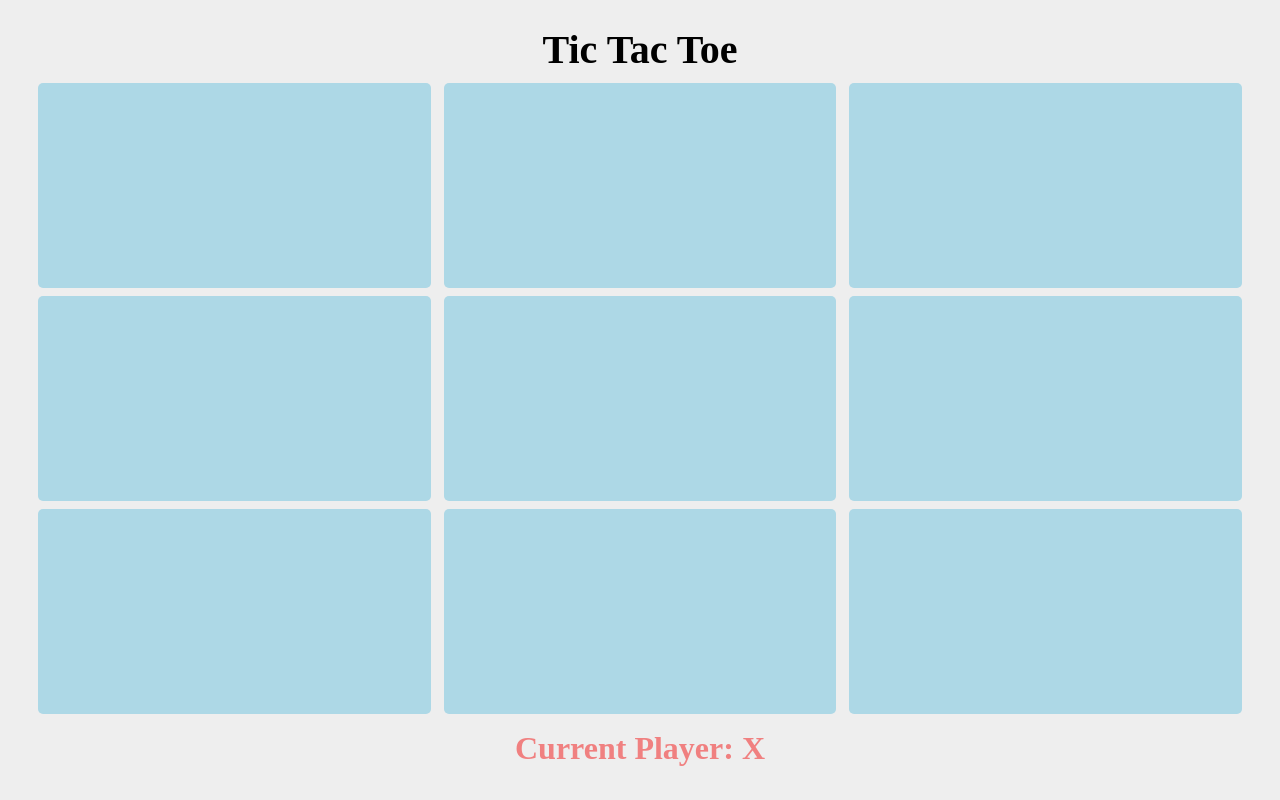
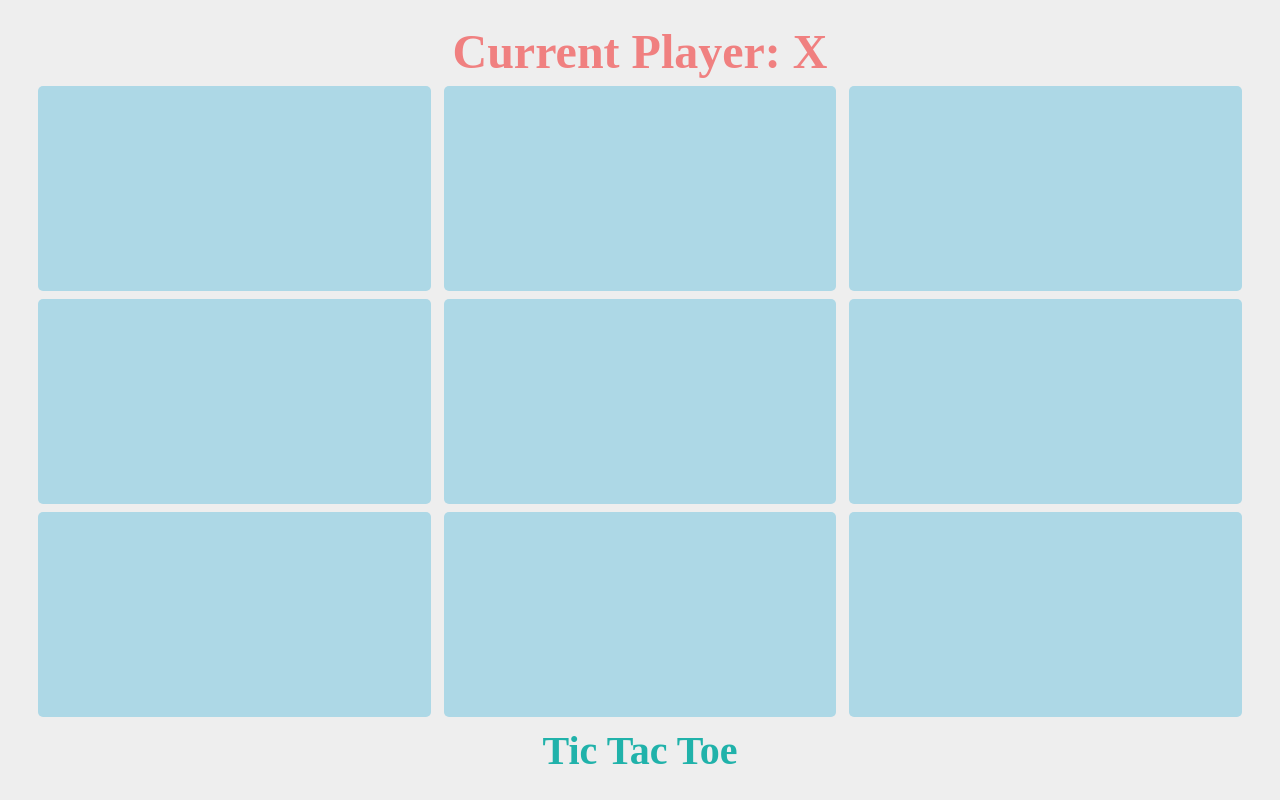
Before and after one commit to sajjathossain/react-tic-tac-toe, a React (Create React App) app: page / in a window 1280 px wide. Built offline with nearby package versions, Linux system fonts and the light colour scheme.

Commit message:
Changed UI | fixed bug

```diff
--- a/src/App.css
+++ b/src/App.css
@@ -12,7 +12,7 @@ h6 {
   height: 100%;
   width: 100%;
   display: grid;
-  grid-template-rows: auto 1fr;
+  grid-template-rows: 1fr auto;
   padding: 2vh 3vw;
 }
 
@@ -21,11 +21,12 @@ h6 {
   font-size: 2.5rem;
   font-weight: 700;
   text-align: center;
+  color: lightseagreen;
 }
 
 .container {
   display: grid;
-  grid-template-rows: 90% auto;
+  grid-template-rows: auto 90%;
   place-items: center;
 }
 
--- a/src/App.js
+++ b/src/App.js
@@ -8,11 +8,11 @@ function App() {
   return (
     <DataProvider>
       <div className="App">
+        <div className="container">
+          <Components.GameScore />
+          <Components.GameBoard />
+        </div>
         <div className="game-name">Tic Tac Toe</div>
-        <div className="container">
-          <Components.GameBoard />
-          <Components.GameScore />
-        </div>
       </div>
     </DataProvider>
   );
--- a/src/components/GameBoard/GameBoard.jsx
+++ b/src/components/GameBoard/GameBoard.jsx
@@ -16,11 +16,10 @@ const GameBoard = () => {
     const getData = async () => {
       setCubeData(boardValues)
       loading.setIsLoading(false)
-      console.log(boardValues["c0"])
     }
 
     getData()
-  }, [boardValues, currentPlayer])
+  }, [boardValues, currentPlayer, loading])
 
   return (
       loading.isLoading ? <h2>Loading...</h2> :
--- a/src/components/GameScore/GameScore.jsx
+++ b/src/components/GameScore/GameScore.jsx
@@ -5,9 +5,9 @@ import {useContext} from 'react';
 const GameScore = () => {
     const {currentPlayer } = useContext(GameData);
     return (
-        <div>
-            <h1 style={{ color: currentPlayer === "X" ? 'lightcoral' : 'lightseagreen' }}>Current Player: {currentPlayer}</h1>
-        </div>
+        <>
+            <div className={styles.gameScore} style={{ color: currentPlayer === "X" ? 'lightcoral' : 'lightseagreen' }}>Current Player: {currentPlayer}</div>
+        </>
     )
 }
 
--- a/src/components/GameScore/GameScore.module.css
+++ b/src/components/GameScore/GameScore.module.css
@@ -0,0 +1,4 @@
+.gameScore {
+  font-size: 3rem;
+  font-weight: bold;
+}
--- a/src/contexts/GameData.js
+++ b/src/contexts/GameData.js
@@ -67,7 +67,7 @@ export const DataProvider = ({ children }) => {
         }
 
         // ! 3 4 5
-        if(boardValues["c3"].player !== "" && boardValues["c4"].player !== "" && boardValues["c6"].player !== ""){
+        if(boardValues["c3"].player !== "" && boardValues["c4"].player !== "" && boardValues["c5"].player !== ""){
             if(boardValues["c3"].player === boardValues["c4"].player && boardValues["c4"].player === boardValues["c5"].player){
                 return true
             }
@@ -120,6 +120,7 @@ export const DataProvider = ({ children }) => {
     }
 
     const assignValues = (event) => {
+        setBoardValues(boardValues)
         setCurrentPlayer(currentPlayer === "X" ? "O" : "X")
         const cubeIndex = event.target.id
         boardValues[cubeIndex].player = currentPlayer
@@ -128,9 +129,6 @@ export const DataProvider = ({ children }) => {
         if(didWin){
             setWinnerFound(true)
         }
-
-        console.log(event.target.className)
-        console.log(cubeIndex, currentPlayer, didWin)
     }
 
     const values = {
```
Also changed, not shown: package.json (+7 -1 lines), 1 other file (tests, documents, lock files or other folders).
